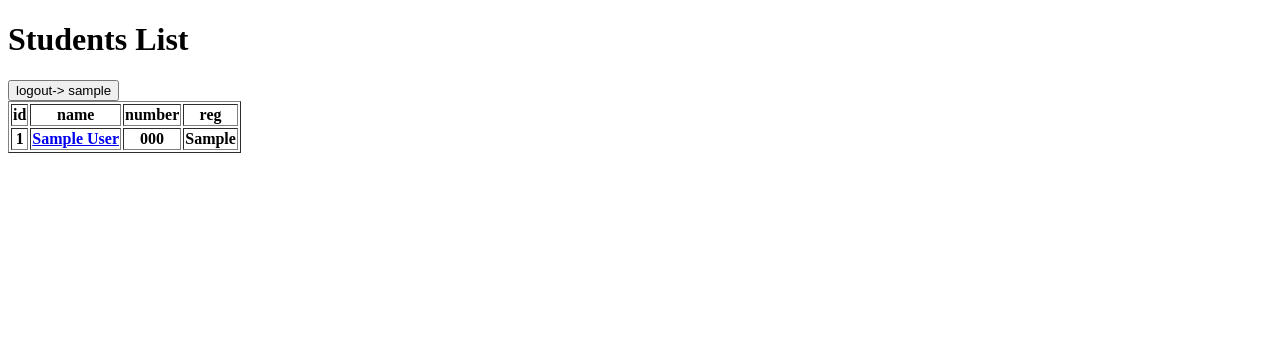
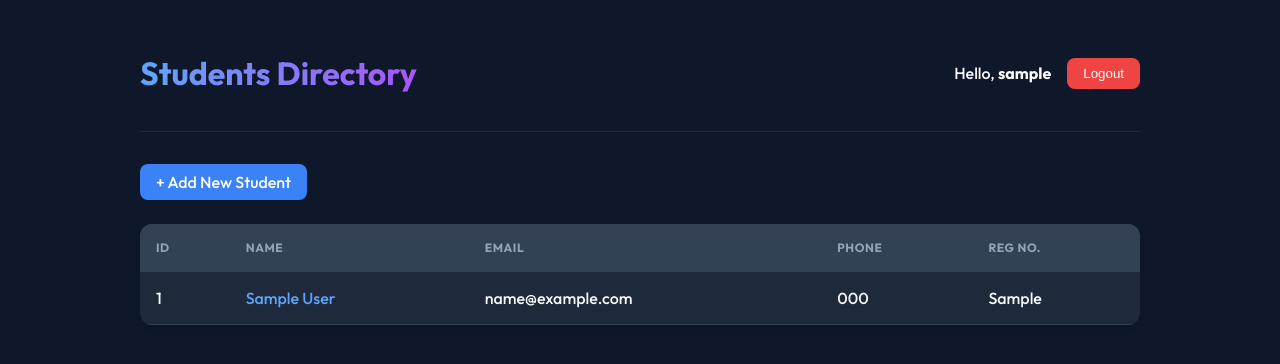
Before and after one commit to Akhandbhadouria/python_full_stack, a Django app: page / in a window 1280 px wide. Shown: the top 364 px of the page. Run offline with Django 4.2, Linux system fonts and the light colour scheme; a user stored in the database is signed in; tables that the repository leaves empty hold one stand-in row (values such as "Sample post"); lists and menus that the app fills with data are empty.

Commit message:
create manual insert form and display user profile

```diff
--- a/mysite/account/urls.py
+++ b/mysite/account/urls.py
@@ -1,5 +1,7 @@
 from django.urls import path
 from .views import register,login,logout
+from django.conf import settings
+from django.conf.urls.static import static
 
 urlpatterns = [
    path('register/',register,name='register'),
@@ -7,4 +9,4 @@ urlpatterns = [
    path('logout/',logout,name='logout'),
 ]
 
-#jdhsjgfiuwdjsadkwejhsajdkjcwheaskdjcgwieudklasjfhciuwkjdlsajdfiujkewdhsagsfjhcwyedsaj
+urlpatterns += static(settings.MEDIA_URL, document_root=settings.MEDIA_ROOT)
--- a/mysite/mysite/settings.py
+++ b/mysite/mysite/settings.py
@@ -132,3 +132,6 @@ DEFAULT_AUTO_FIELD = 'django.db.models.BigAutoField'
 LOGIN_URL = 'login'
 LOGIN_REDIRECT_URL = 'home'
 LOGOUT_REDIRECT_URL = 'login'
+
+MEDIA_URL = '/media/'
+MEDIA_ROOT = BASE_DIR / 'media'
--- a/mysite/templates/home.html
+++ b/mysite/templates/home.html
@@ -4,40 +4,161 @@
 <head>
     <meta charset="UTF-8">
     <meta name="viewport" content="width=device-width, initial-scale=1.0">
-    <title>Document</title>
+    <title>Student Management System</title>
+    <style>
+        body {
+            font-family: 'Outfit', sans-serif;
+            background: #0f172a;
+            color: #f8fafc;
+            margin: 0;
+            padding: 2rem;
+        }
+
+        .container {
+            max-width: 1000px;
+            margin: 0 auto;
+        }
+
+        header {
+            display: flex;
+            justify-content: space-between;
+            align-items: center;
+            margin-bottom: 2rem;
+            padding-bottom: 1rem;
+            border-bottom: 1px solid #1e293b;
+        }
+
+        h1 {
+            font-size: 2rem;
+            background: linear-gradient(to right, #60a5fa, #a855f7);
+            -webkit-background-clip: text;
+            background-clip: text;
+            -webkit-text-fill-color: transparent;
+        }
+
+        .btn {
+            padding: 0.5rem 1rem;
+            border-radius: 0.5rem;
+            text-decoration: none;
+            font-weight: 500;
+            transition: all 0.2s;
+            cursor: pointer;
+            border: none;
+            display: inline-block;
+        }
+
+        .btn-primary {
+            background: #3b82f6;
+            color: white;
+        }
+
+        .btn-primary:hover {
+            background: #2563eb;
+        }
+
+        .btn-danger {
+            background: #ef4444;
+            color: white;
+        }
+
+        .btn-danger:hover {
+            background: #dc2626;
+        }
+
+        table {
+            width: 100%;
+            border-collapse: collapse;
+            background: #1e293b;
+            border-radius: 0.75rem;
+            overflow: hidden;
+            box-shadow: 0 4px 6px -1px rgba(0, 0, 0, 0.1);
+        }
+
+        th,
+        td {
+            padding: 1rem;
+            text-align: left;
+            border-bottom: 1px solid #334155;
+        }
+
+        th {
+            background: #334155;
+            color: #94a3b8;
+            text-transform: uppercase;
+            font-size: 0.75rem;
+            letter-spacing: 0.05em;
+        }
+
+        tr:hover {
+            background: #334155;
+        }
+
+        a {
+            color: #60a5fa;
+            text-decoration: none;
+        }
+
+        a:hover {
+            text-decoration: underline;
+        }
+
+        .user-nav {
+            display: flex;
+            gap: 1rem;
+            align-items: center;
+        }
+    </style>
+    <link href="https://fonts.googleapis.com/css2?family=Outfit:wght@300;500;700&display=swap" rel="stylesheet">
 </head>
 
 <body>
-    <h1>Students List</h1>
+    <div class="container">
+        <header>
+            <h1>Students Directory</h1>
+            <div class="user-nav">
+                {% if user.is_authenticated %}
+                <span>Hello, <strong>{{user.username}}</strong></span>
+                <form action="{% url 'logout' %}" method="post" style="display: inline;">
+                    {% csrf_token %}
+                    <button type="submit" class="btn btn-danger">Logout</button>
+                </form>
+                {% else %}
+                <a href="{% url 'login' %}" class="btn btn-primary">Login</a>
+                {% endif %}
+            </div>
+        </header>
 
- {% if user.is_authenticated %}
- <form action="{% url 'logout' %}" method="post">
-    {% csrf_token %}
-    <button type="submit">logout-> {{user.username}}</button>
+        <div style="margin-bottom: 1.5rem;">
+            <a href="{% url 'data_input' %}" class="btn btn-primary">+ Add New Student</a>
+        </div>
 
- </form>
-
- {% endif %}
-    <table border="1">
+        <table>
             <thead>
                 <tr>
-                <th>id</th>
-                <th>name</th>
-                <th>number</th>
-                <th>reg</th>
+                    <th>ID</th>
+                    <th>Name</th>
+                    <th>Email</th>
+                    <th>Phone</th>
+                    <th>Reg No.</th>
                 </tr>
             </thead>
             <tbody>
-            {%for t in stud%}
+                {% for t in stud %}
                 <tr>
-                <th>{{t.id}}</th>
-                <th><a href="{% url 'st_detail' t.id %}">{{t.name}}</a></th>
-                <th>{{t.phone}}</th>
-                <th>{{t.reg}}</th>
+                    <td>{{ t.id }}</td>
+                    <td><a href="{% url 'st_detail' t.id %}">{{ t.name }}</a></td>
+                    <td>{{ t.email }}</td>
+                    <td>{{ t.phone }}</td>
+                    <td>{{ t.reg }}</td>
                 </tr>
-            {%endfor%}
+                {% empty %}
+                <tr>
+                    <td colspan="5" style="text-align: center; padding: 2rem; color: #64748b;">No students found.</td>
+                </tr>
+                {% endfor %}
             </tbody>
         </table>
+    </div>
 </body>
 
 </html>
--- a/mysite/test_1/models.py
+++ b/mysite/test_1/models.py
@@ -5,5 +5,6 @@ class Student(models.Model):
     email = models.EmailField(max_length=100)
     phone = models.CharField(max_length=15)
     reg=models.CharField(max_length=100)
+    img = models.ImageField(upload_to='student_images/', null=True, blank=True)
     def __str__(self):
         return self.name
--- a/mysite/test_1/urls.py
+++ b/mysite/test_1/urls.py
@@ -1,7 +1,7 @@
-from django.contrib import admin
 from django.urls import path
-from test_1 import views
 from . import views
+
 urlpatterns = [
-   path('<int:pk>/',views.st_details,name="st_detail"),
+    path('<int:pk>/', views.st_details, name="st_detail"),
+    path('data_input/', views.data_input, name='data_input'),
 ]
--- a/mysite/test_1/views.py
+++ b/mysite/test_1/views.py
@@ -1,19 +1,27 @@
-from django.shortcuts import render,get_object_or_404
+from django.shortcuts import render, get_object_or_404, redirect
 from django.http import Http404
 from django.contrib.auth.decorators import login_required
+from .forms import StudentForm
+from .models import Student
 
-# Create your views here.
-
-from test_1.models import Student
 def home(request):
-    content={
-     'stud':Student.objects.all()
-}
-    return render(request,'home.html',content)
-
+    content = {
+        'stud': Student.objects.all()
+    }
+    return render(request, 'home.html', content)
 
 @login_required
-def st_details(request,pk):
-    sd=get_object_or_404(Student,pk=pk)
+def st_details(request, pk):
+    sd = get_object_or_404(Student, pk=pk)
+    return render(request, 'st_detail.html', {'sd': sd})
 
-    return render(request,'st_detail.html',{'sd':sd})
+@login_required
+def data_input(request):
+    if request.method == 'POST':
+        form = StudentForm(request.POST, request.FILES)
+        if form.is_valid():
+            form.save()
+            return redirect('home')
+    else:
+        form = StudentForm()
+    return render(request, 'insert.html', {'form': form})
```
Also changed, not shown: mysite/templates/insert.html (added, +93 -0 lines), mysite/templates/st_detail.html (+71 -2 lines), mysite/test_1/forms.py (added, +7 -0 lines), mysite/media/student_images/img2.jpeg (added), mysite/test_1/migrations/0002_student_img.py (added), mysite/test_1/migrations/0003_alter_student_img.py (added). Lines whose indentation alone changed are shown as unchanged.
